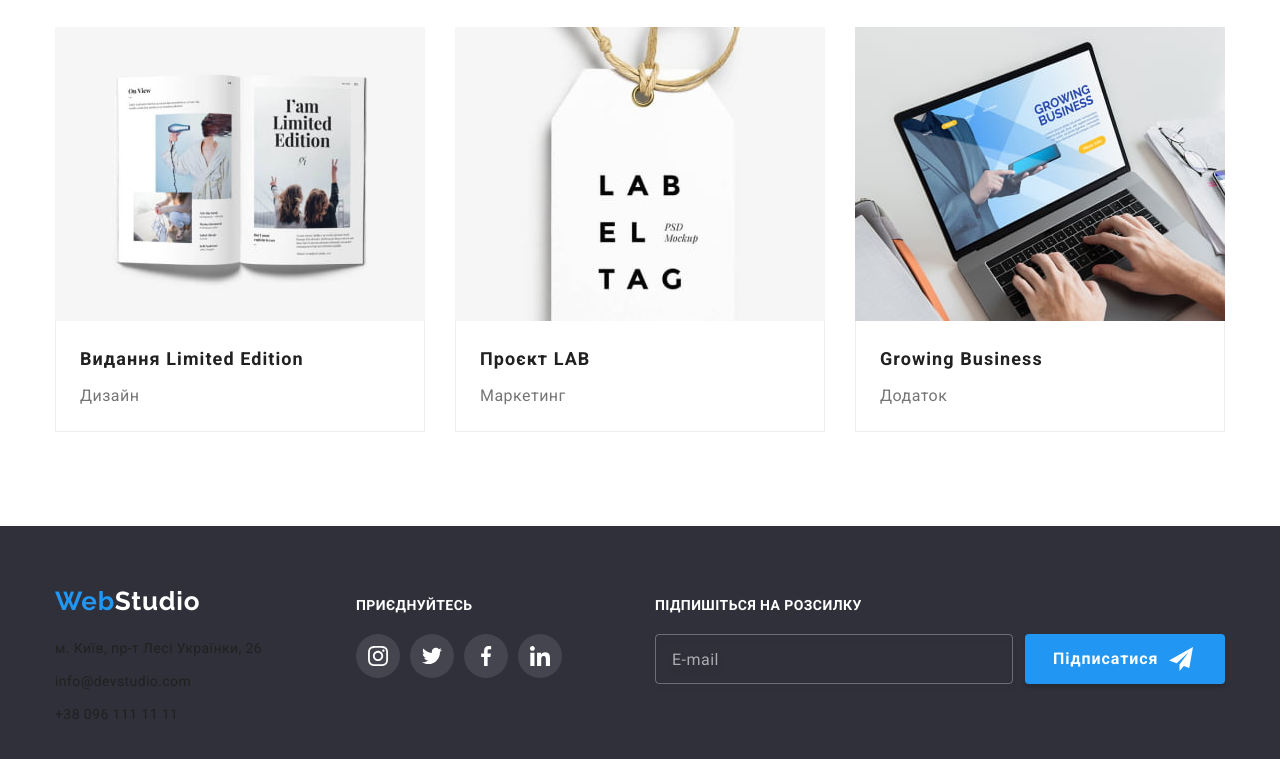
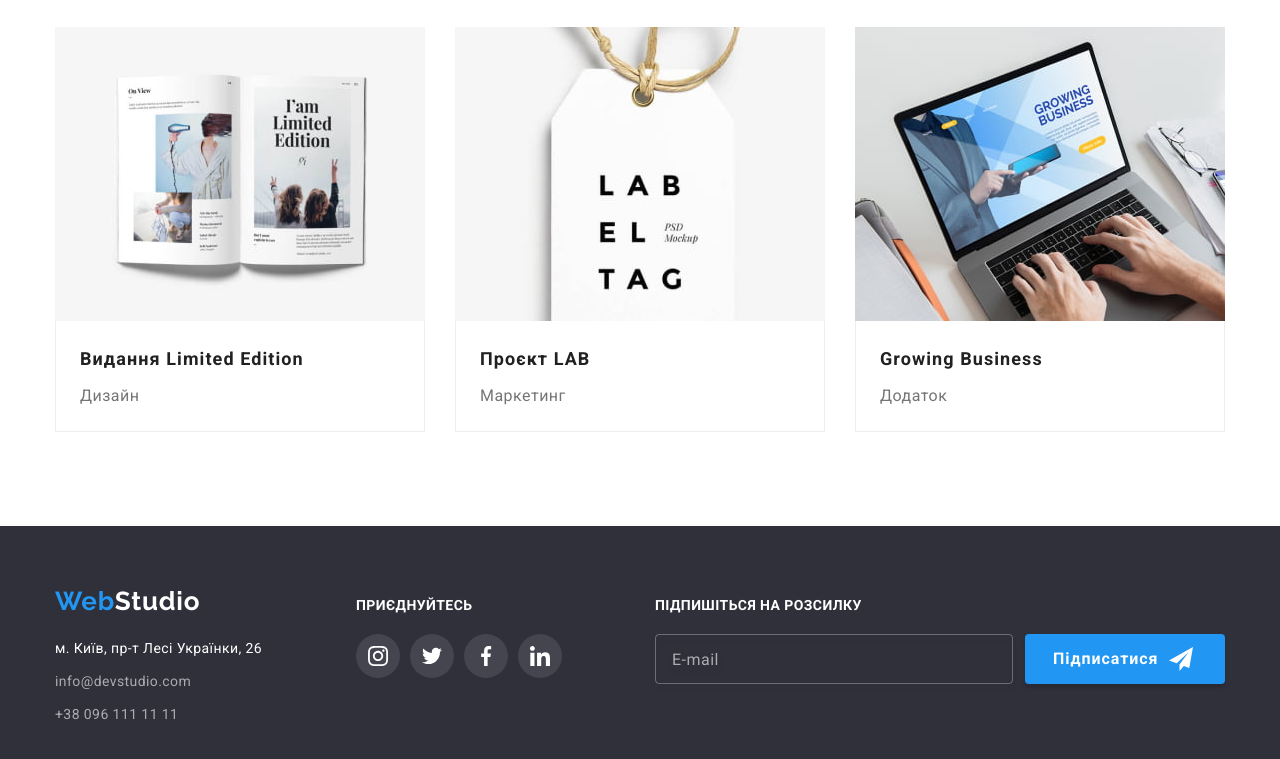
Before and after one commit to Inna-Kovalishina/goit-markup-hw-07, a plain HTML site: page portfolio.html in a window 1280 px wide. Shown: the part 1106-1865 px from the top of the page. Drawn offline with Linux system fonts and the light colour scheme.

Commit message:
Додає коригування у футер Портфоліо

```diff
--- a/portfolio.html
+++ b/portfolio.html
@@ -204,16 +204,17 @@
         <div class="container">
             <ul class="footer__contacts-list">
                 <li class="contacts-item__address">
-                    <a class="logo footer__logo" href="./index.html">Web<span class="logo--footer-decorated">Studio</span></a>
+                    <a class="logo footer__logo" href="./index.html">Web<span
+                            class="logo--footer-decorated">Studio</span></a>
                     <address>
                         <ul class="address__list">
-                            <li class="address__item"><a class="address__link address__link-map"
+                            <li class="address__item"><a class="address__link address__link--map"
                                     href="https://goo.gl/maps/bEffphsuhpdSaDkT6" target="_blank"
                                     rel="noreferrer noopener">м. Київ, пр-т Лесі Українки, 26</a></li>
-                            <li class="address__item"><a class="address__link address__link-contact"
+                            <li class="address__item"><a class="address__link address__link--contact"
                                     href="mailto:info@devstudio.com">info@devstudio.com</a>
                             </li>
-                            <li class="address__item"><a class="address__link address__link-contact"
+                            <li class="address__item"><a class="address__link address__link--contact"
                                     href="tel:+380961111111">+38 096 111 11
                                     11</a></li>
                         </ul>
```
